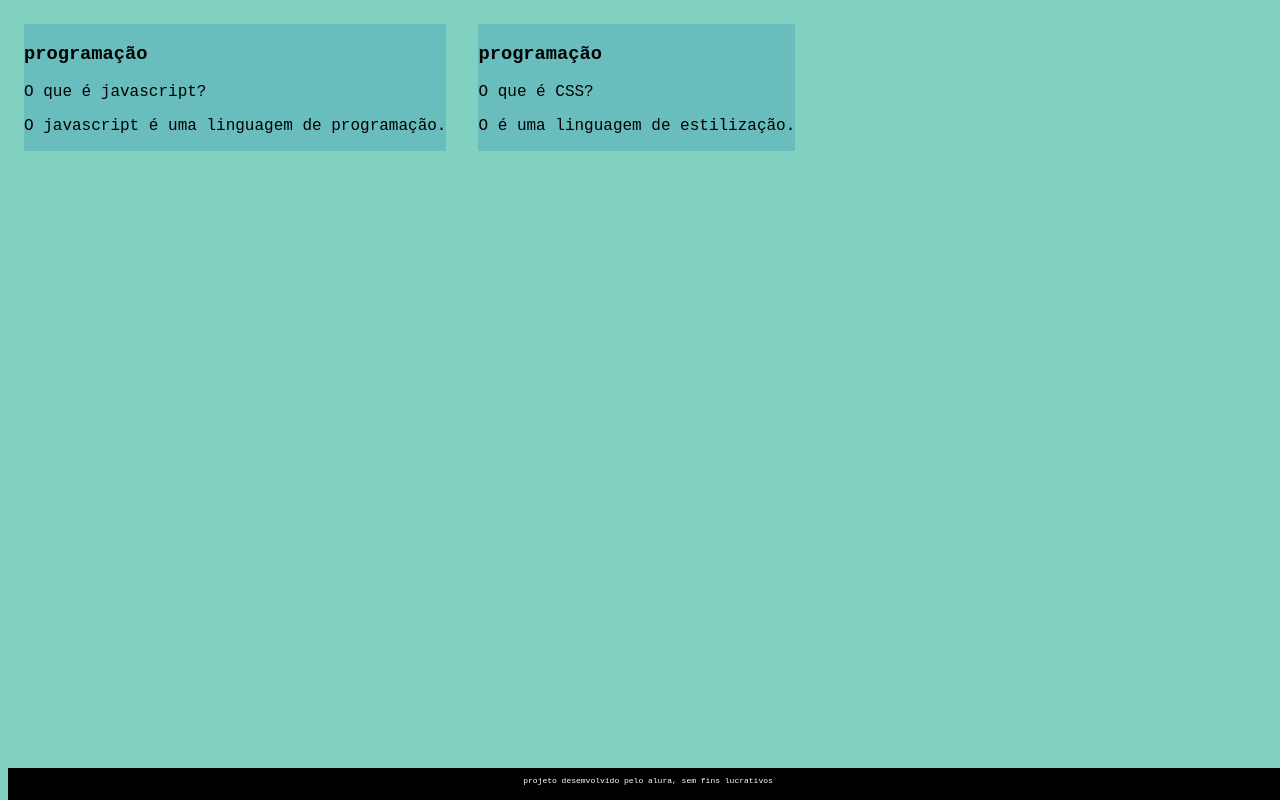
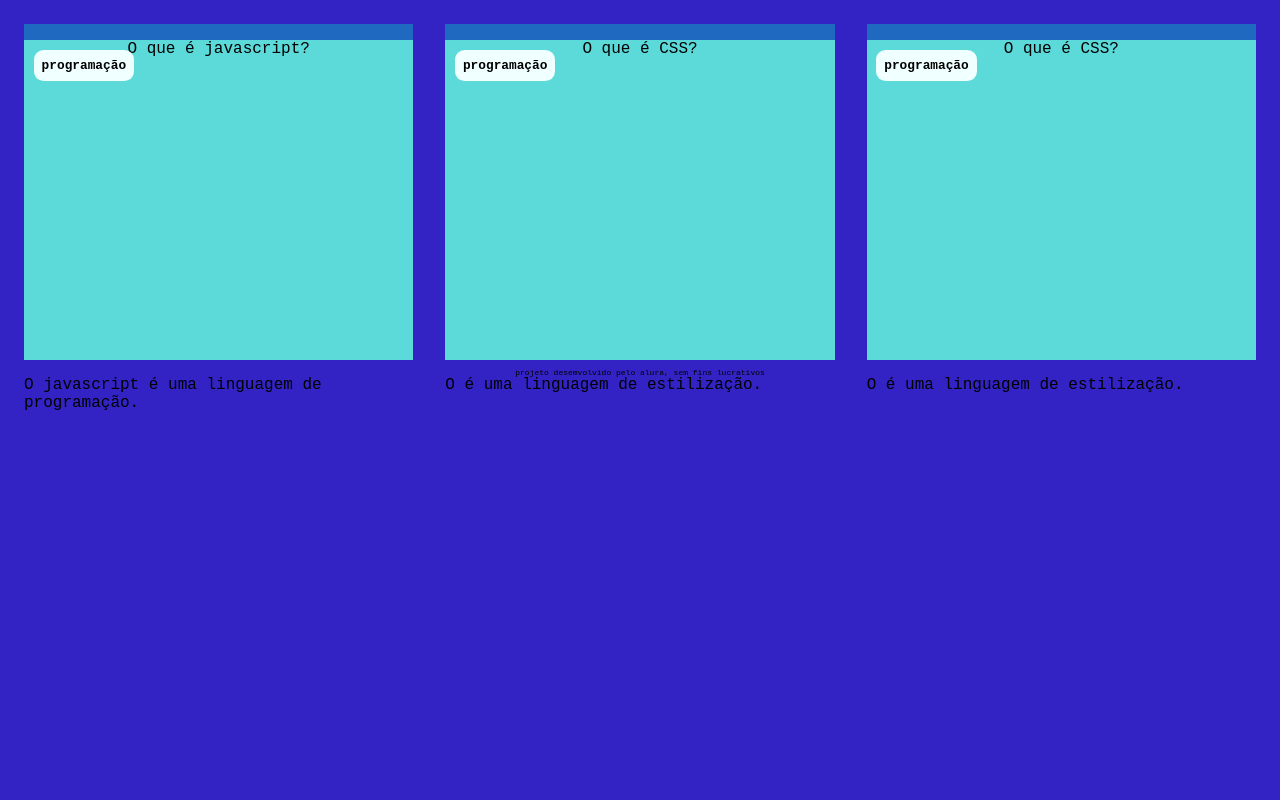
Before and after one commit to jacksonmachado2/flahcard, a plain HTML site: page index.html in a window 1280 px wide. Drawn offline with Linux system fonts and the light colour scheme.

Commit message:
Add files via upload

```diff
--- a/index.html
+++ b/index.html
@@ -10,23 +10,34 @@
     <main>
 <section id="container">
     <article class="cartao">
-        <div class="cartao_conteudo">
+        <div class="cartao__conteudo">
             <h3>programação</h3>
             <div class="cartao_conteudo_pergunta"></div>
            <p> O que é javascript?</p>
         </div>
-        <div class="cartao__conteudo__resposta">
+        <div class="cartao_conteudo_resposta">
            <p> O javascript é uma linguagem de programação.</p>
         </div>
     </div>
     </article>
     <article class="cartao">
-        <div class="cartao_conteudo">
+        <div class="cartao__conteudo">
             <h3>programação</h3>
             <div class="cartao_conteudo_pergunta"></div>
            <p> O que é CSS?</p>
         </div>
-        <div class="cartao__conteudo__resposta">
+        <div class="cartao_conteudo_resposta">
+          <p>  O é uma linguagem de estilização.</p>
+        </div>
+    </div>
+    </article>
+    <article class="cartao">
+        <div class="cartao__conteudo">
+            <h3>programação</h3>
+            <div class="cartao_conteudo_pergunta"></div>
+           <p> O que é CSS?</p>
+        </div>
+        <div class="cartao_conteudo_resposta">
           <p>  O é uma linguagem de estilização.</p>
         </div>
     </div>
--- a/style.css
+++ b/style.css
@@ -1,5 +1,5 @@
     body {
-        background-color: rgb(129, 209, 192);
+        background-color: rgba(47, 31, 196, 0.979);
         font-family: 'Courier New', Courier, monospace;
     }
 #container{
@@ -8,9 +8,26 @@
 
 .cartao{
     margin: 1rem 1rem;
-    background-color: rgb(106, 189, 189);
+    background-color: rgb(31, 106, 192);
+    height: 20rem;
+    flex-grow: 1;
+    flex-basis: calc(33% - 6rem);
 }
-
+.cartao__conteudo{
+    text-align: center;
+    background-color: rgb(92, 218, 218);
+    height: 100%;
+}
+.cartao__conteudo h3{
+    background-color: azure;
+    text-align: left;
+    padding: 0.5rem;
+    position: absolute;
+    margin: 0.6rem;
+    border-radius: 0.6rem;
+    font-size: 1vw;
+}
+c
     footer {
         background-color: rgb(0, 0, 0);
         color: white;
```
